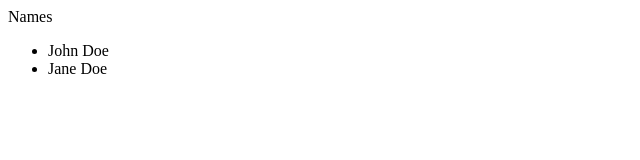
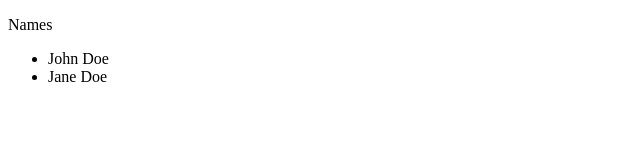
Before and after one commit to pkjvlg-xx/nagi_and_mori, a plain HTML site: page index.html in a window 1280 px wide. Shown: the whole page, without its empty margins (0-640 px from the left). Drawn offline with Linux system fonts and the light colour scheme.

Commit message:
made body

```diff
--- a/index.html
+++ b/index.html
@@ -5,7 +5,7 @@
   <title>Document</title>
 </head>
 <body>
-Names
+<p>Names</p>
 <ul>
 <li>John Doe</li>
 <li>Jane Doe</li>
```
